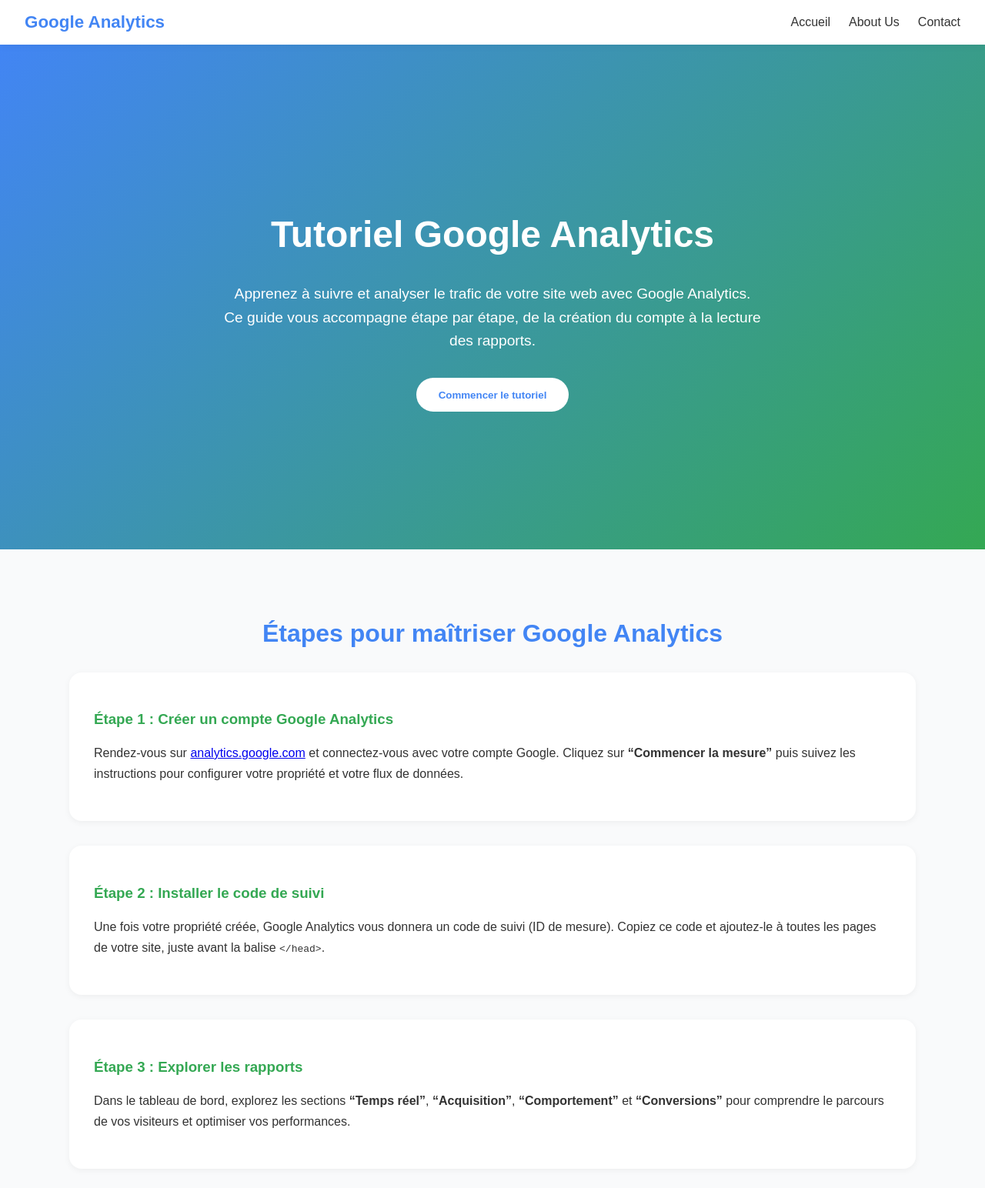
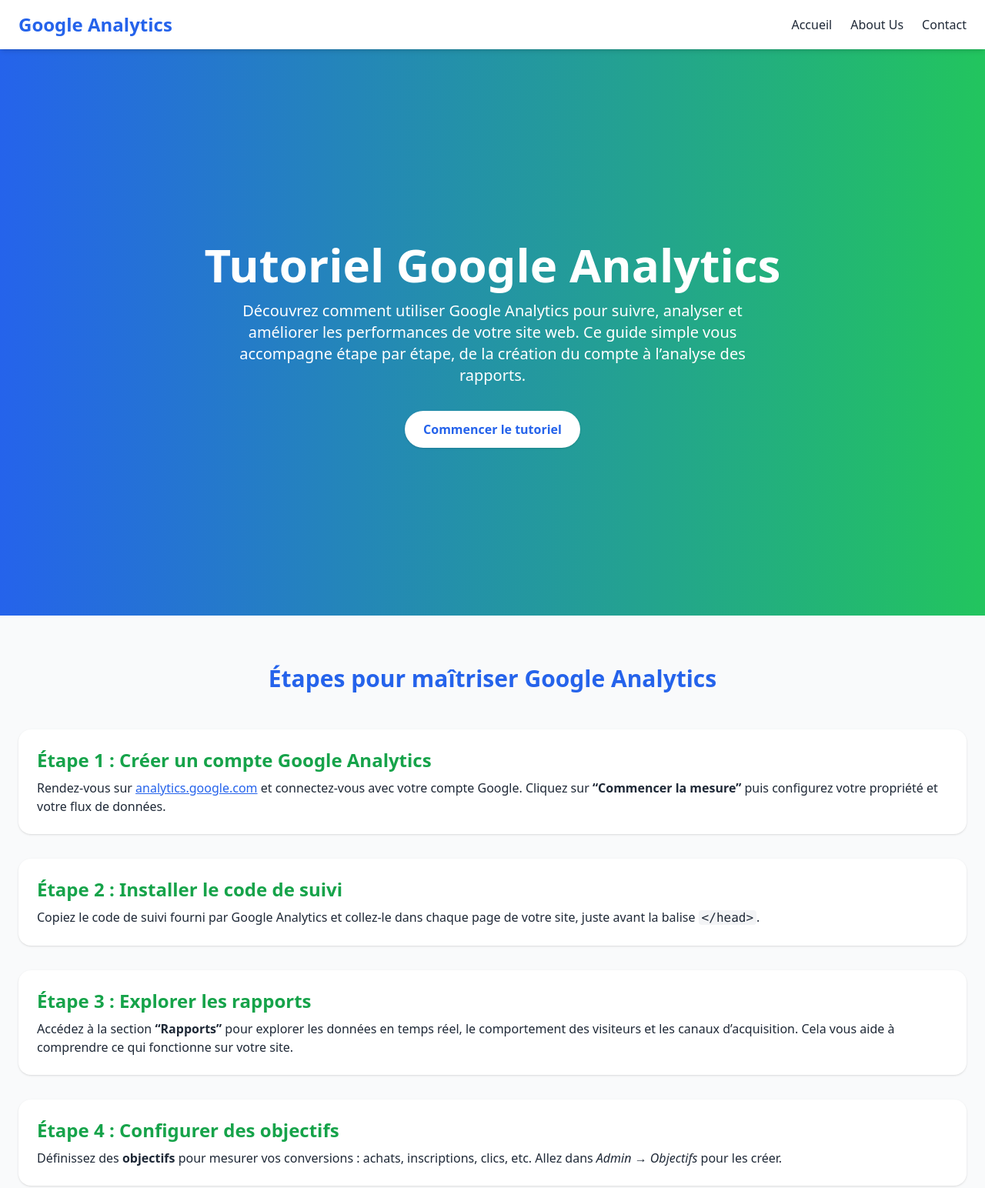
Before and after one commit to fredericEducentre/gtag_example, a plain HTML site: page index.html in a window 1280 px wide. Shown: the top 1544 px of the page at 77% size. Drawn offline with nearby package versions, Linux system fonts and the light colour scheme.

Commit message:
Refactor index.html to use Tailwind CSS
Updated the HTML structure to use Tailwind CSS for styling and improved the layout of the navigation, hero, and tutorial sections.

```diff
--- a/index.html
+++ b/index.html
@@ -4,188 +4,112 @@
     <meta charset="UTF-8">
     <meta name="viewport" content="width=device-width, initial-scale=1.0">
     <title>Google Tag Example Home page</title>
-    <style>
-        body {
-          margin: 0;
-          font-family: 'Poppins', sans-serif;
-          color: #333;
-          background-color: #f9fafb;
-        }
+    <script src="https://cdn.tailwindcss.com"></script>
+</head>
+<body class="bg-gray-50 text-gray-800">
 
-        /* --- NAVBAR --- */
-        nav {
-          background: white;
-          box-shadow: 0 2px 10px rgba(0,0,0,0.05);
-          display: flex;
-          justify-content: space-between;
-          align-items: center;
-          padding: 1rem 2rem;
-          position: sticky;
-          top: 0;
-          z-index: 1000;
-        }
-
-        nav .logo {
-          font-size: 1.4rem;
-          font-weight: 700;
-          color: #4285F4;
-        }
-
-        nav ul {
-          list-style: none;
-          display: flex;
-          gap: 1.5rem;
-          margin: 0;
-          padding: 0;
-        }
-
-        nav a {
-          text-decoration: none;
-          color: #333;
-          font-weight: 500;
-          transition: color 0.3s ease;
-        }
-
-        nav a:hover {
-          color: #4285F4;
-        }
-
-        /* --- HERO SECTION --- */
-        .hero {
-          display: flex;
-          flex-direction: column;
-          align-items: center;
-          justify-content: center;
-          text-align: center;
-          min-height: 70vh;
-          background: linear-gradient(135deg, #4285F4, #34A853);
-          color: white;
-          padding: 3rem 1.5rem;
-        }
-
-        .hero h1 {
-          font-size: 3rem;
-          margin-bottom: 1rem;
-        }
-
-        .hero p {
-          max-width: 700px;
-          font-size: 1.2rem;
-          margin-bottom: 2rem;
-          line-height: 1.6;
-        }
-
-        .hero button {
-          background-color: white;
-          color: #4285F4;
-          font-weight: 600;
-          padding: 0.9rem 1.8rem;
-          border: none;
-          border-radius: 50px;
-          cursor: pointer;
-          transition: 0.3s ease;
-        }
-
-        .hero button:hover {
-          background-color: #e8f0fe;
-        }
-
-        /* --- TUTORIAL SECTION --- */
-        .tutorial {
-          padding: 4rem 2rem;
-          max-width: 1100px;
-          margin: auto;
-        }
-
-        .tutorial h2 {
-          text-align: center;
-          color: #4285F4;
-          margin-bottom: 2rem;
-          font-size: 2rem;
-        }
-
-        .step {
-          background: white;
-          border-radius: 16px;
-          box-shadow: 0 2px 8px rgba(0,0,0,0.05);
-          padding: 2rem;
-          margin-bottom: 2rem;
-        }
-
-        .step h3 {
-          color: #34A853;
-        }
-
-        .step p {
-          line-height: 1.7;
-        }
-
-        /* --- FOOTER --- */
-        footer {
-          background-color: #111827;
-          color: #fff;
-          text-align: center;
-          padding: 1.5rem;
-        }
-
-        footer a {
-          color: #34A853;
-          text-decoration: none;
-          font-weight: 600;
-        }
-    </style>
-</head>
-<body>
   <!-- NAVBAR -->
-  <nav>
-    <div class="logo">Google Analytics</div>
-    <ul>
-      <li><a href="#">Accueil</a></li>
-      <li><a href="about.html">About Us</a></li>
-      <li><a href="contact.html">Contact</a></li>
-    </ul>
+  <nav class="bg-white shadow-md fixed w-full top-0 left-0 z-50">
+    <div class="container mx-auto px-6 py-4 flex justify-between items-center">
+      <h1 class="text-2xl font-bold text-blue-600">Google Analytics</h1>
+      <ul class="hidden md:flex space-x-6 font-medium">
+        <li><a href="#" class="hover:text-blue-600 transition">Accueil</a></li>
+        <li><a href="about.html" class="hover:text-blue-600 transition">About Us</a></li>
+        <li><a href="contact.html" class="hover:text-blue-600 transition">Contact</a></li>
+      </ul>
+      <button id="menu-btn" class="md:hidden text-gray-700 focus:outline-none">
+        ☰
+      </button>
+    </div>
+    <!-- MENU MOBILE -->
+    <div id="mobile-menu" class="hidden md:hidden bg-white border-t border-gray-100">
+      <ul class="flex flex-col items-center py-4 space-y-2 font-medium">
+        <li><a href="#" class="hover:text-blue-600">Accueil</a></li>
+        <li><a href="about.html" class="hover:text-blue-600">About Us</a></li>
+        <li><a href="contact.html" class="hover:text-blue-600">Contact</a></li>
+      </ul>
+    </div>
   </nav>
 
   <!-- HERO SECTION -->
-  <section class="hero">
-    <h1>Tutoriel Google Analytics</h1>
-    <p>Apprenez à suivre et analyser le trafic de votre site web avec Google Analytics. Ce guide vous accompagne étape par étape, de la création du compte à la lecture des rapports.</p>
-    <button>Commencer le tutoriel</button>
+  <section class="flex flex-col justify-center items-center text-center min-h-screen bg-gradient-to-r from-blue-600 to-green-500 text-white px-6 pt-24">
+    <h1 class="text-4xl md:text-6xl font-bold mb-4">Tutoriel Google Analytics</h1>
+    <p class="max-w-2xl text-lg md:text-xl mb-8">
+      Découvrez comment utiliser Google Analytics pour suivre, analyser et améliorer les performances de votre site web.
+      Ce guide simple vous accompagne étape par étape, de la création du compte à l’analyse des rapports.
+    </p>
+    <a href="#tutoriel" class="bg-white text-blue-600 font-semibold px-6 py-3 rounded-full shadow hover:bg-blue-100 transition">
+      Commencer le tutoriel
+    </a>
   </section>
 
   <!-- TUTORIAL SECTION -->
-  <section class="tutorial">
-    <h2>Étapes pour maîtriser Google Analytics</h2>
+  <section id="tutoriel" class="container mx-auto px-6 py-16">
+    <h2 class="text-3xl font-bold text-center text-blue-600 mb-12">Étapes pour maîtriser Google Analytics</h2>
 
-    <div class="step">
-      <h3>Étape 1 : Créer un compte Google Analytics</h3>
-      <p>Rendez-vous sur <a href="https://analytics.google.com" target="_blank">analytics.google.com</a> et connectez-vous avec votre compte Google. Cliquez sur <strong>“Commencer la mesure”</strong> puis suivez les instructions pour configurer votre propriété et votre flux de données.</p>
-    </div>
+    <div class="space-y-8">
+      <!-- ÉTAPE 1 -->
+      <div class="bg-white rounded-2xl shadow p-6">
+        <h3 class="text-2xl font-semibold text-green-600 mb-2">Étape 1 : Créer un compte Google Analytics</h3>
+        <p>
+          Rendez-vous sur
+          <a href="https://analytics.google.com" target="_blank" class="text-blue-600 underline">analytics.google.com</a>
+          et connectez-vous avec votre compte Google. Cliquez sur <strong>“Commencer la mesure”</strong> puis configurez votre propriété et votre flux de données.
+        </p>
+      </div>
 
-    <div class="step">
-      <h3>Étape 2 : Installer le code de suivi</h3>
-      <p>Une fois votre propriété créée, Google Analytics vous donnera un code de suivi (ID de mesure). Copiez ce code et ajoutez-le à toutes les pages de votre site, juste avant la balise <code>&lt;/head&gt;</code>.</p>
-    </div>
+      <!-- ÉTAPE 2 -->
+      <div class="bg-white rounded-2xl shadow p-6">
+        <h3 class="text-2xl font-semibold text-green-600 mb-2">Étape 2 : Installer le code de suivi</h3>
+        <p>
+          Copiez le code de suivi fourni par Google Analytics et collez-le dans chaque page de votre site, juste avant la balise
+          <code class="bg-gray-100 px-1 rounded">&lt;/head&gt;</code>.
+        </p>
+      </div>
 
-    <div class="step">
-      <h3>Étape 3 : Explorer les rapports</h3>
-      <p>Dans le tableau de bord, explorez les sections <strong>“Temps réel”</strong>, <strong>“Acquisition”</strong>, <strong>“Comportement”</strong> et <strong>“Conversions”</strong> pour comprendre le parcours de vos visiteurs et optimiser vos performances.</p>
-    </div>
+      <!-- ÉTAPE 3 -->
+      <div class="bg-white rounded-2xl shadow p-6">
+        <h3 class="text-2xl font-semibold text-green-600 mb-2">Étape 3 : Explorer les rapports</h3>
+        <p>
+          Accédez à la section <strong>“Rapports”</strong> pour explorer les données en temps réel,
+          le comportement des visiteurs et les canaux d’acquisition. Cela vous aide à comprendre ce qui fonctionne sur votre site.
+        </p>
+      </div>
 
-    <div class="step">
-      <h3>Étape 4 : Configurer des objectifs</h3>
-      <p>Les objectifs vous permettent de mesurer vos conversions (ventes, formulaires, clics, etc.). Allez dans <strong>Admin → Objectifs</strong> pour définir des actions importantes à suivre automatiquement.</p>
-    </div>
+      <!-- ÉTAPE 4 -->
+      <div class="bg-white rounded-2xl shadow p-6">
+        <h3 class="text-2xl font-semibold text-green-600 mb-2">Étape 4 : Configurer des objectifs</h3>
+        <p>
+          Définissez des <strong>objectifs</strong> pour mesurer vos conversions : achats, inscriptions, clics, etc.
+          Allez dans <em>Admin → Objectifs</em> pour les créer.
+        </p>
+      </div>
 
-    <div class="step">
-      <h3>Étape 5 : Analyser et améliorer</h3>
-      <p>Interprétez vos données, identifiez les pages les plus performantes et ajustez vos stratégies marketing pour améliorer le taux de conversion et l’expérience utilisateur.</p>
+      <!-- ÉTAPE 5 -->
+      <div class="bg-white rounded-2xl shadow p-6">
+        <h3 class="text-2xl font-semibold text-green-600 mb-2">Étape 5 : Analyser et améliorer</h3>
+        <p>
+          Examinez vos données, identifiez les pages les plus performantes et ajustez vos stratégies marketing.
+          L’analyse continue est la clé du succès digital.
+        </p>
+      </div>
     </div>
   </section>
 
   <!-- FOOTER -->
-  <footer>
-    <p>© 2025 Tutoriel Google Analytics | <a href="contact.html">Contactez-nous</a></p>
+  <footer class="bg-gray-900 text-white text-center py-6">
+    <p>© 2025 Tutoriel Google Analytics |
+      <a href="contact.html" class="text-green-400 hover:underline">Contactez-nous</a>
+    </p>
   </footer>
+
+  <!-- Script Menu Mobile -->
+  <script>
+    const menuBtn = document.getElementById('menu-btn');
+    const mobileMenu = document.getElementById('mobile-menu');
+    menuBtn.addEventListener('click', () => {
+      mobileMenu.classList.toggle('hidden');
+    });
+  </script>
 </body>
 </html>
```
